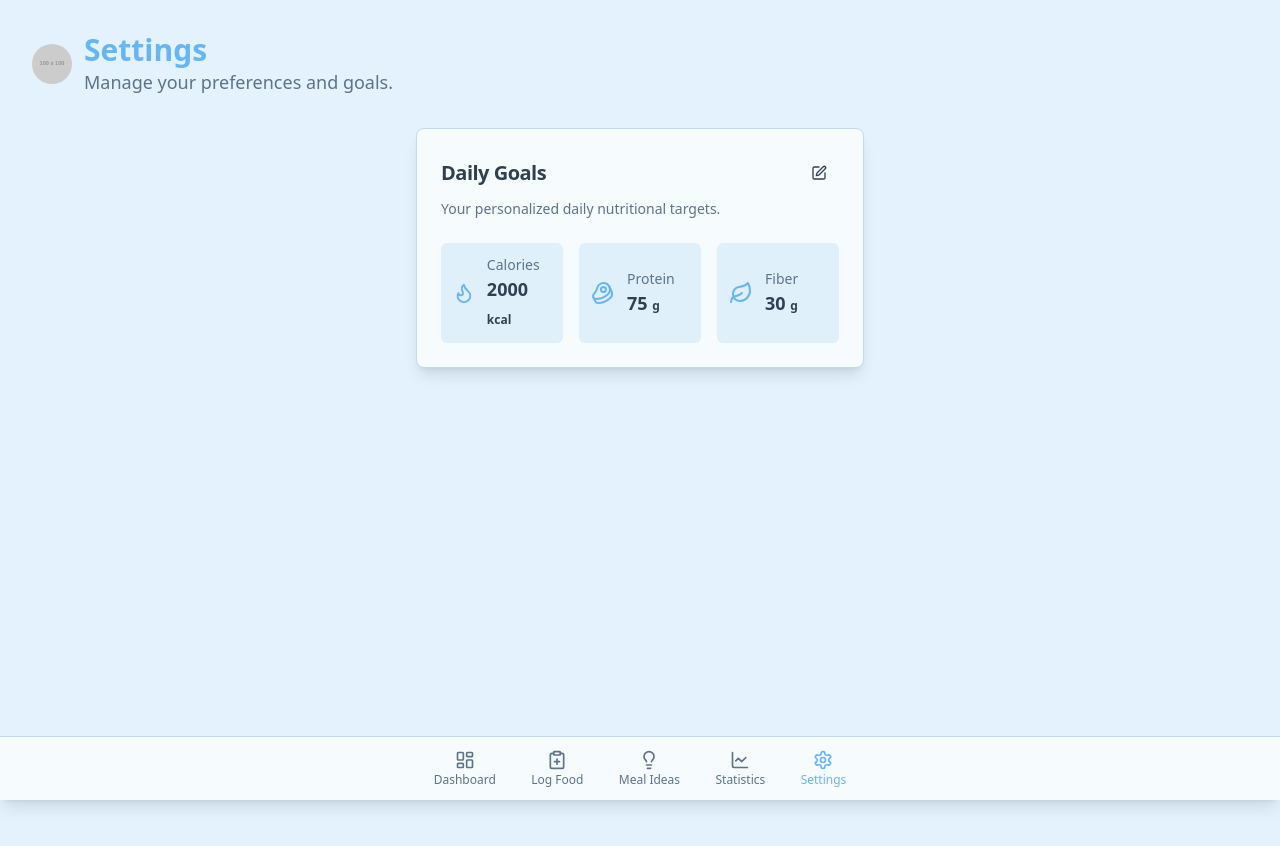
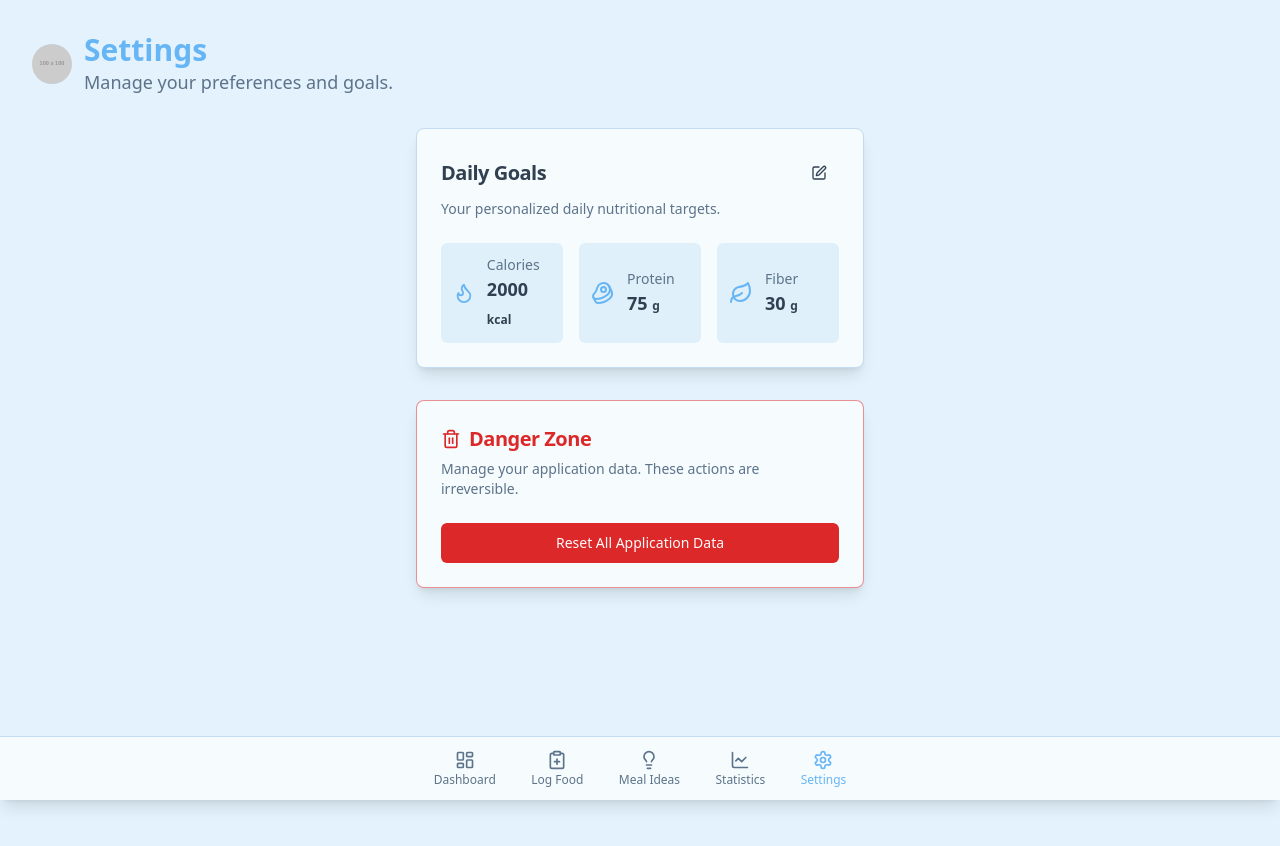
Before and after one commit to AyoubAoune/MyHealthCompanion, a Next.js app: page /settings in a window 1280 px wide. Shown: the top 846 px of the page. Built offline with nearby package versions, Linux system fonts and the light colour scheme.

Commit message:
can you reset the app and remove all the data and log stored when i was testing, next time i log i want a fresh start

```diff
--- a/src/app/settings/page.tsx
+++ b/src/app/settings/page.tsx
@@ -5,10 +5,24 @@ import { DailyGoalsCard } from "@/components/app/my-health-companion/DailyGoalsC
 import { useAppContext } from "@/components/app/my-health-companion/AppContext";
 import { Avatar, AvatarFallback, AvatarImage } from "@/components/ui/avatar";
 import { Skeleton } from "@/components/ui/skeleton";
+import {
+  AlertDialog,
+  AlertDialogAction,
+  AlertDialogCancel,
+  AlertDialogContent,
+  AlertDialogDescription,
+  AlertDialogFooter,
+  AlertDialogHeader,
+  AlertDialogTitle,
+  AlertDialogTrigger,
+} from "@/components/ui/alert-dialog";
+import { Button } from "@/components/ui/button";
+import { Card, CardContent, CardDescription, CardHeader, CardTitle } from "@/components/ui/card";
+import { Trash2 } from "lucide-react";
 // import { ReminderSetupCard } from "@/components/app/my-health-companion/ReminderSetupCard";
 
 export default function SettingsPage() {
-  const { userSettings, updateUserSettings, isLoading } = useAppContext();
+  const { userSettings, updateUserSettings, isLoading, resetAllData } = useAppContext();
 
   if (isLoading) {
     return (
@@ -22,9 +36,10 @@ export default function SettingsPage() {
             </div>
           </div>
         </header>
-        <Skeleton className="h-96 w-full max-w-md mx-auto rounded-lg" /> {/* Adjusted max-width */}
-        {/* Skeleton for potential ReminderSetupCard */}
-        {/* <Skeleton className="h-72 w-full max-w-md mx-auto rounded-lg mt-6" />  */}
+        <div className="max-w-md mx-auto space-y-8">
+          <Skeleton className="h-96 w-full rounded-lg" /> {/* DailyGoalsCard Skeleton */}
+          <Skeleton className="h-48 w-full rounded-lg" /> {/* Danger Zone Card Skeleton */}
+        </div>
       </div>
     );
   }
@@ -42,8 +57,53 @@ export default function SettingsPage() {
         </div>
       </header>
 
-      <div className="max-w-md mx-auto space-y-8"> {/* Adjusted max-width from max-w-2xl */}
+      <div className="max-w-md mx-auto space-y-8">
         <DailyGoalsCard />
+
+        <Card className="shadow-lg border-destructive/50">
+          <CardHeader>
+            <CardTitle className="text-xl text-destructive flex items-center">
+              <Trash2 className="mr-2 h-5 w-5" />
+              Danger Zone
+            </CardTitle>
+            <CardDescription>
+              Manage your application data. These actions are irreversible.
+            </CardDescription>
+          </CardHeader>
+          <CardContent>
+            <AlertDialog>
+              <AlertDialogTrigger asChild>
+                <Button variant="destructive" className="w-full">
+                  Reset All Application Data
+                </Button>
+              </AlertDialogTrigger>
+              <AlertDialogContent>
+                <AlertDialogHeader>
+                  <AlertDialogTitle>Are you absolutely sure?</AlertDialogTitle>
+                  <AlertDialogDescription>
+                    This action cannot be undone. This will permanently delete all
+                    your settings, logged food, weight history, body measurements,
+                    and checklist progress from this browser.
+                  </AlertDialogDescription>
+                </AlertDialogHeader>
+                <AlertDialogFooter>
+                  <AlertDialogCancel>Cancel</AlertDialogCancel>
+                  <AlertDialogAction
+                    onClick={() => {
+                      if (resetAllData) {
+                        resetAllData();
+                      }
+                    }}
+                    className="bg-destructive text-destructive-foreground hover:bg-destructive/90"
+                  >
+                    Yes, reset data
+                  </AlertDialogAction>
+                </AlertDialogFooter>
+              </AlertDialogContent>
+            </AlertDialog>
+          </CardContent>
+        </Card>
+
         {/*
         // Placeholder for ReminderSetupCard if you want to add it later
         // Make sure to uncomment the import above and the skeleton if used.
--- a/src/components/app/my-health-companion/AppContext.tsx
+++ b/src/components/app/my-health-companion/AppContext.tsx
@@ -21,7 +21,8 @@ interface AppContextType {
   logWeight: (weight: number) => void;
   logWaistSize: (waistCm: number) => void;
   toggleChecklistItem: (itemId: string) => void;
-  claimReward: (prizeCost: number) => boolean; // New function for rewards
+  claimReward: (prizeCost: number) => boolean;
+  resetAllData: () => void; // New function for resetting data
 }
 
 const AppContext = createContext<AppContextType | undefined>(undefined);
@@ -184,7 +185,6 @@ export function AppProvider({ children }: { children: ReactNode }) {
       return { ...prevChecklist, items: updatedItems };
     });
 
-    // Update reward points based on the change
     if (itemChangedToCompleted) {
       updateUserSettings(prevSettings => ({
         ...prevSettings,
@@ -209,6 +209,26 @@ export function AppProvider({ children }: { children: ReactNode }) {
     return false;
   }, [userSettings.totalRewardPoints, updateUserSettings]);
 
+  const resetAllData = useCallback(() => {
+    if (typeof window !== 'undefined') {
+      const keysToRemove = [
+        "myhealthcompanion-settings",
+        "myhealthcompanion-dailylogs",
+        "myhealthcompanion-weightlogs",
+        "myhealthcompanion-bodymeasurements",
+      ];
+      keysToRemove.forEach(key => window.localStorage.removeItem(key));
+
+      Object.keys(window.localStorage).forEach(key => {
+        if (key.startsWith("myhealthcompanion-checklist-")) {
+          window.localStorage.removeItem(key);
+        }
+      });
+
+      window.location.reload();
+    }
+  }, []);
+
   const contextValue = {
     userSettings,
     dailyLogs,
@@ -222,7 +242,8 @@ export function AppProvider({ children }: { children: ReactNode }) {
     logWeight,
     logWaistSize,
     toggleChecklistItem,
-    claimReward, // Expose new function
+    claimReward,
+    resetAllData, // Expose new function
   };
 
   return (
```
